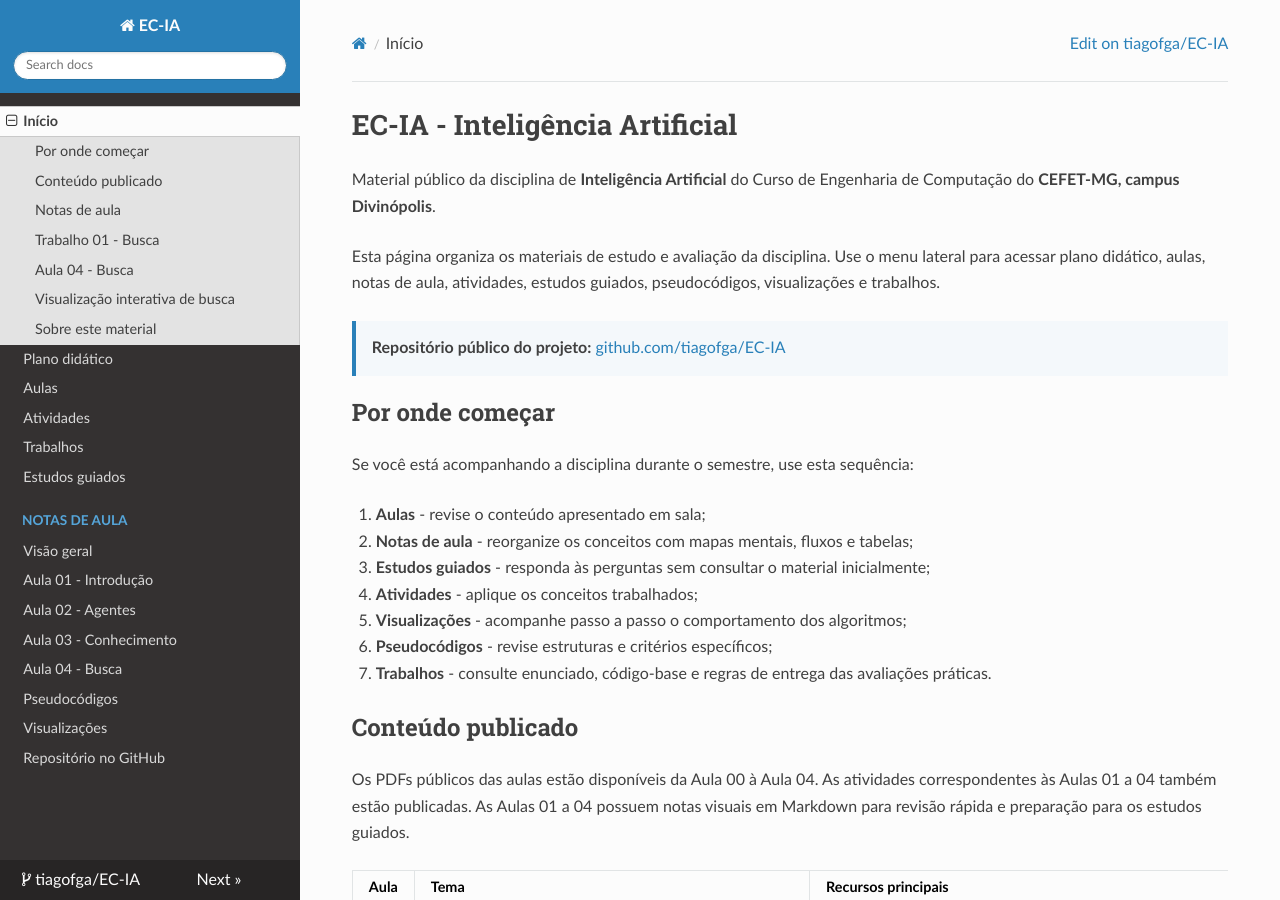
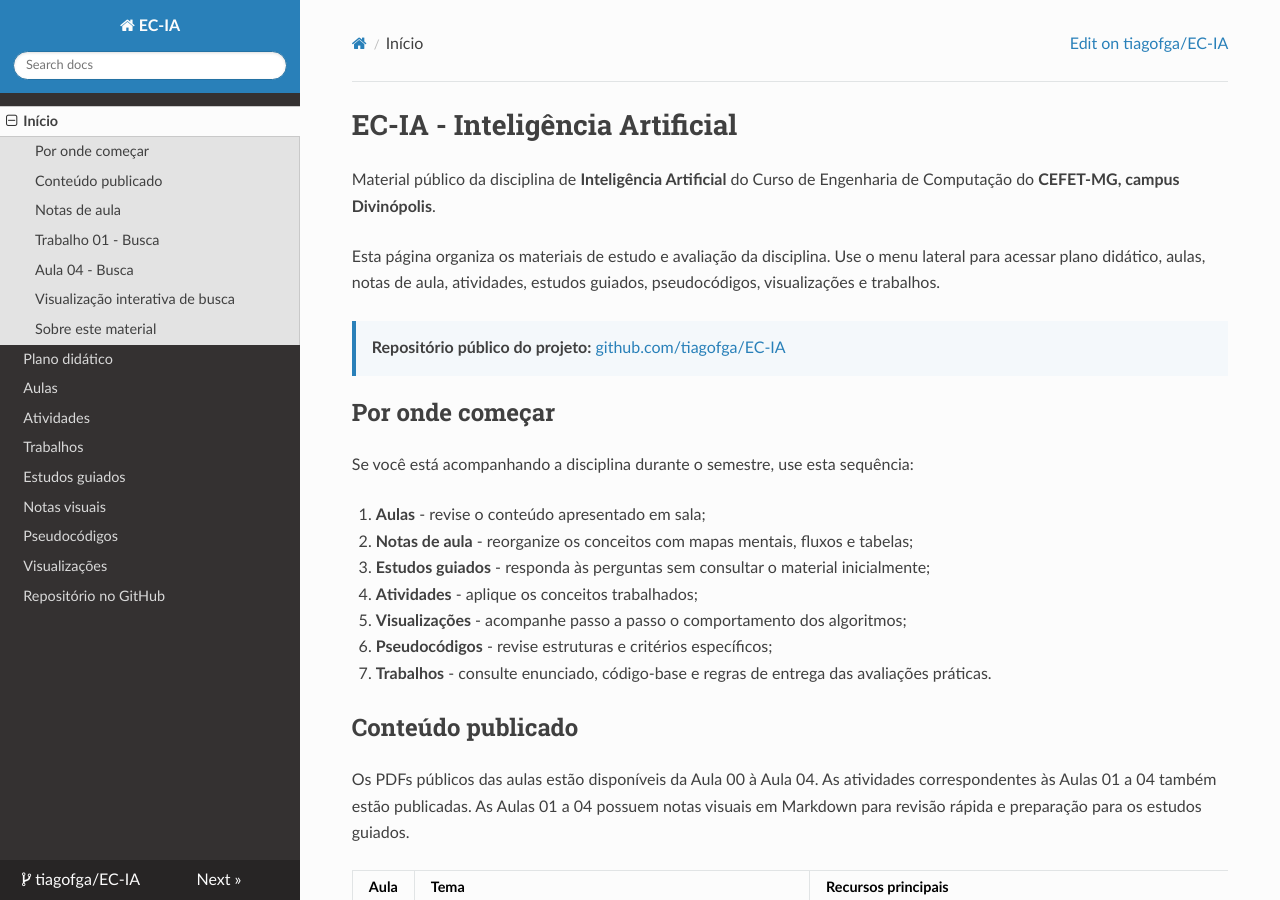
Before and after one commit to tiagofga/EC-IA, an MkDocs documentation site: the page built from docs/index.md, in a window 1280 px wide and 900 px high. Built offline with MkDocs 1.6.1, drawn with Linux system fonts in a browser that asks for light colours; nearby versions of some CDN libraries.

Commit message:
docs(site): promote visual notes to top-level navigation

```diff
--- a/mkdocs.yml
+++ b/mkdocs.yml
@@ -23,12 +23,7 @@ nav:
   - Atividades: atividades/index.md
   - Trabalhos: trabalhos/index.md
   - Estudos guiados: estudos-guiados/index.md
-  - Notas de aula:
-      - Visão geral: notas/index.md
-      - Aula 01 - Introdução: notas/01-introducao/README.md
-      - Aula 02 - Agentes: notas/02-agentes/README.md
-      - Aula 03 - Conhecimento: notas/03-conhecimento/README.md
-      - Aula 04 - Busca: notas/04-busca/README.md
+  - Notas visuais: notas/index.md
   - Pseudocódigos: pseudocodigos/index.md
   - Visualizações: visualizacoes/index.md
   - Repositório no GitHub: https://github.com/tiagofga/EC-IA
```
